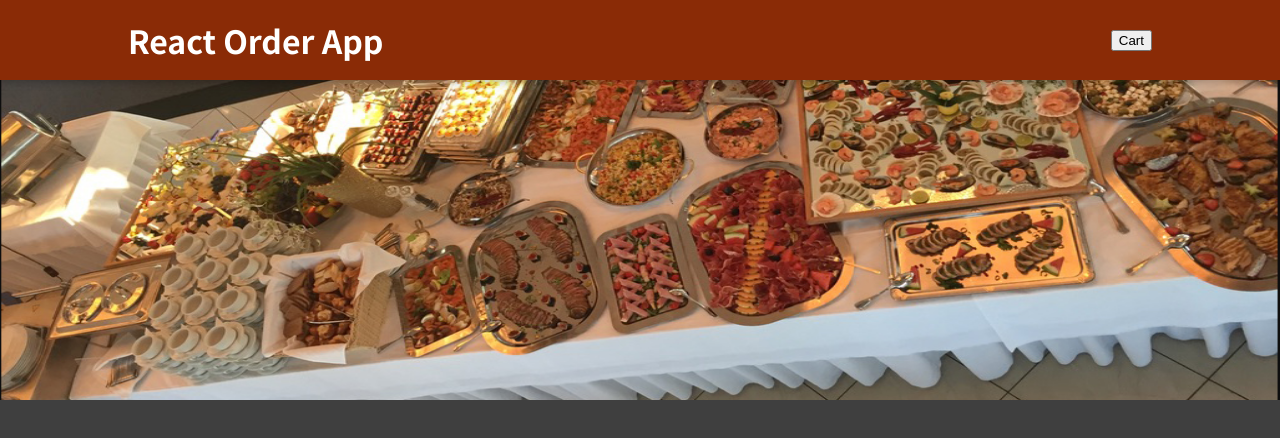
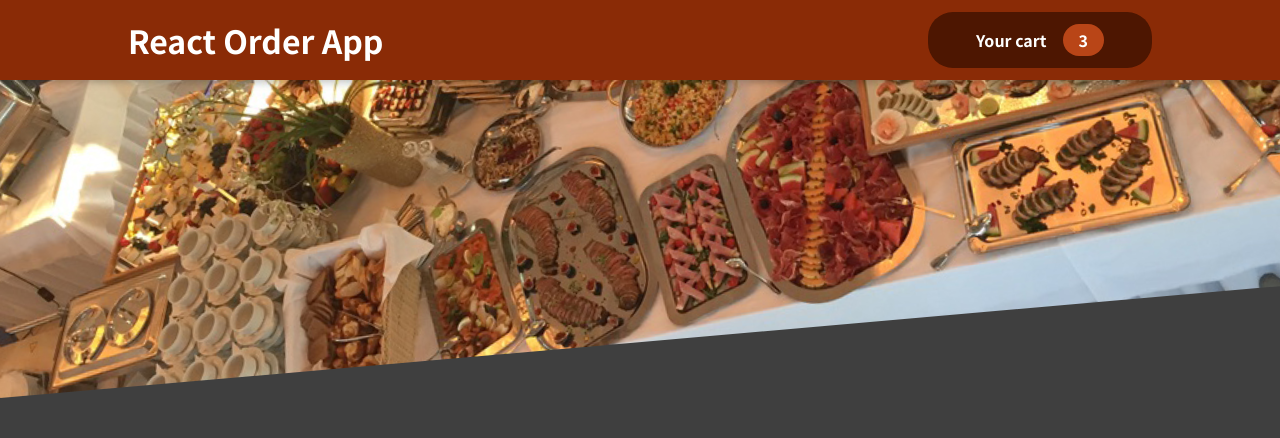
Before and after one commit to Kavery-pm/ReactFoodOrderApp, a React (Create React App) app: page / in a window 1280 px wide. Shown: the top 438 px of the page. Built offline with nearby package versions, Linux system fonts and the light colour scheme.

Commit message:
added meals summary

```diff
--- a/src/components/Layout/HeaderCart.module.css
+++ b/src/components/Layout/HeaderCart.module.css
@@ -0,0 +1,59 @@
+.button {
+    cursor: pointer;
+    font: inherit;
+    border: none;
+    background-color: #4d1601;
+    color: white;
+    padding: 0.75rem 3rem;
+    display: flex;
+    justify-content: space-around;
+    align-items: center;
+    border-radius: 25px;
+    font-weight: bold;
+  }
+
+  .button:hover,
+  .button:active {
+    background-color: #2c0d00;
+  }
+
+  .icon {
+    width: 1.35rem;
+    height: 1.35rem;
+    margin-right: 0.5rem;
+  }
+
+  .badge {
+    background-color: #b94517;
+    padding: 0.25rem 1rem;
+    border-radius: 25px;
+    margin-left: 1rem;
+    font-weight: bold;
+  }
+
+  .button:hover .badge,
+  .button:active .badge {
+    background-color: #92320c;
+  }
+
+  .bump {
+    animation: bump 300ms ease-out;
+  }
+
+  @keyframes bump {
+    0% {
+      transform: scale(1);
+    }
+    10% {
+      transform: scale(0.9);
+    }
+    30% {
+      transform: scale(1.1);
+    }
+    50% {
+      transform: scale(1.15);
+    }
+    100% {
+      transform: scale(1);
+    }
+  }
--- a/src/components/Layout/HeaderCartButton.js
+++ b/src/components/Layout/HeaderCartButton.js
@@ -1,9 +1,11 @@
+import CartIcon from "../Cart/CartIcon"
+import classes from './HeaderCart.module.css';
 const HeaderCartButton = props =>{
-return <button>
-    <span><i></i></span>
-    <span></span>
-    <span>
-
+return <button className={classes.button}>
+    <span><CartIcon></CartIcon></span>
+    <span>Your cart</span>
+    <span className={classes.badge}>
+     3
     </span>
 </button>
 }
--- a/src/components/Layout/header.js
+++ b/src/components/Layout/header.js
@@ -1,15 +1,16 @@
 import React from "react";
 import cover from "../../assets/cover.png";
 import classes from "./header.module.css";
+import HeaderCartButton from "./HeaderCartButton";
 const Header = (props) => {
   return (
     <React.Fragment>
       <header className={classes.header}>
         <h1>React Order App</h1>
-        <button>Cart</button>
+       <HeaderCartButton></HeaderCartButton>
       </header>
-      <div>
-        <img src={cover} className={classes['main-image']}></img>
+      <div className={classes['main-image']}>
+        <img src={cover} ></img>
       </div>
     </React.Fragment>
   );
```
Also changed, not shown: src/components/Meals/MealsSummary.js (added, +16 -0 lines), src/components/Meals/MealsSummary.module.css (added, +18 -0 lines), src/components/Meals/Meals.js (added), src/components/Meals/MealsAvalibility.js (added), 1 other file (tests, documents, lock files or other folders).
